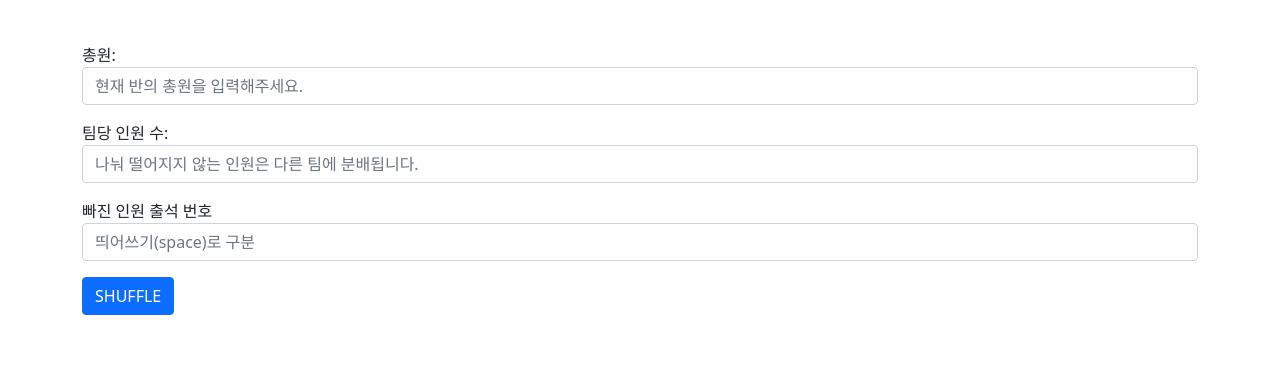
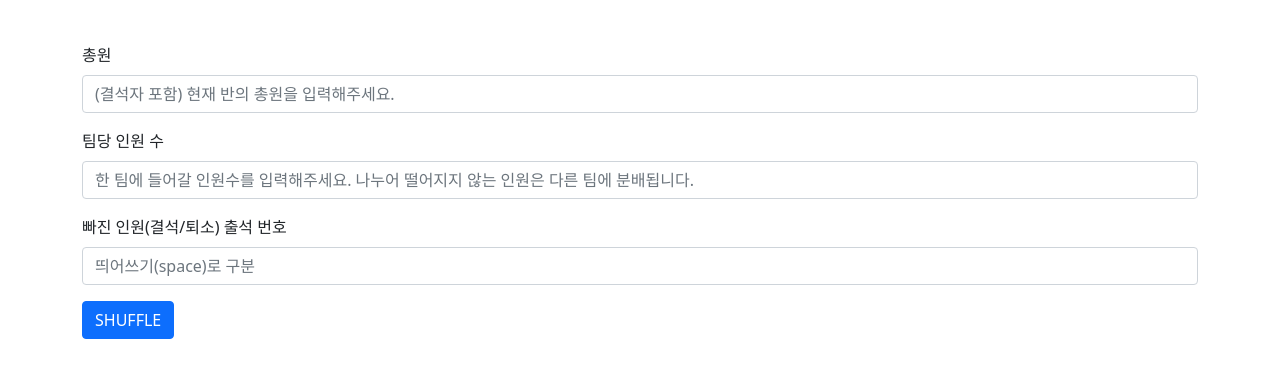
Before and after one commit to neovansoarer/team-shuffler, a plain HTML site: page index.html in a window 1280 px wide. Shown: the part 101-478 px from the top of the page. Drawn offline with nearby package versions, Linux system fonts and the light colour scheme.

Commit message:
Update index.html

```diff
--- a/index.html
+++ b/index.html
@@ -17,16 +17,17 @@
   <div class="container">
     <form id="form">
       <div class="mb-3">
-        <label for="allCount">총원: </label>
-        <input type="text" id="allCount" class="form-control" placeholder="현재 반의 총원을 입력해주세요.">
+        <label for="allCount" class="form-label">총원</label>
+        <input type="text" id="allCount" class="form-control" placeholder="(결석자 포함) 현재 반의 총원을 입력해주세요.">
       </div>
       <div class="mb-3">
-        <label for="teamCount">팀당 인원 수: </label>
-        <input type="text" id="teamCount" class="form-control" placeholder="나눠 떨어지지 않는 인원은 다른 팀에 분배됩니다.">
+        <label for="teamCount" class="form-label">팀당 인원 수</label>
+        <input type="text" id="teamCount" class="form-control"
+          placeholder="한 팀에 들어갈 인원수를 입력해주세요. 나누어 떨어지지 않는 인원은 다른 팀에 분배됩니다.">
       </div>
 
       <div class="mb-3">
-        <label for="absents">빠진 인원 출석 번호</label>
+        <label for="absents" class="form-label">빠진 인원(결석/퇴소) 출석 번호</label>
         <input type="text" id="absents" placeholder="띄어쓰기(space)로 구분" class="form-control">
       </div>
 
```
